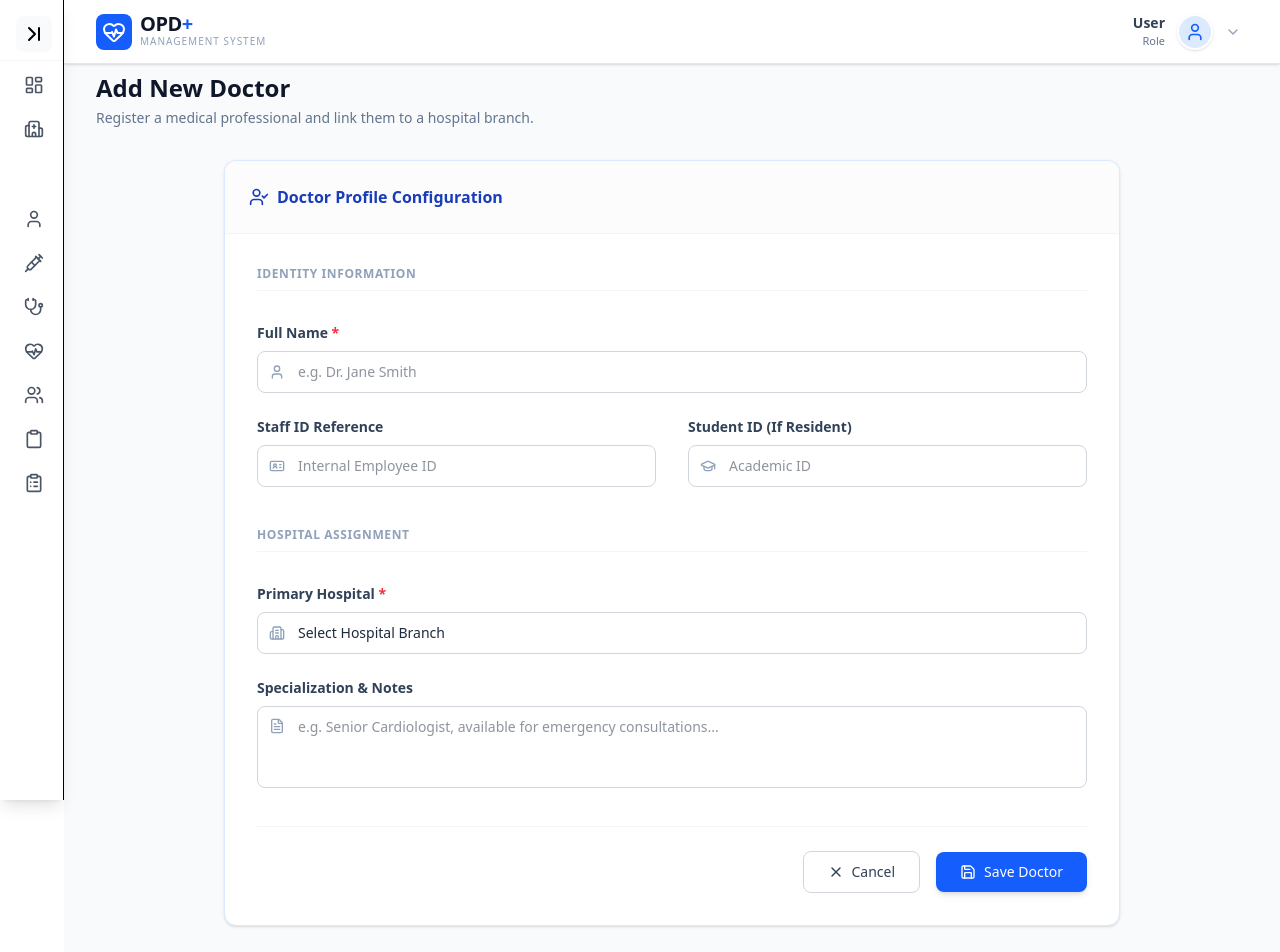
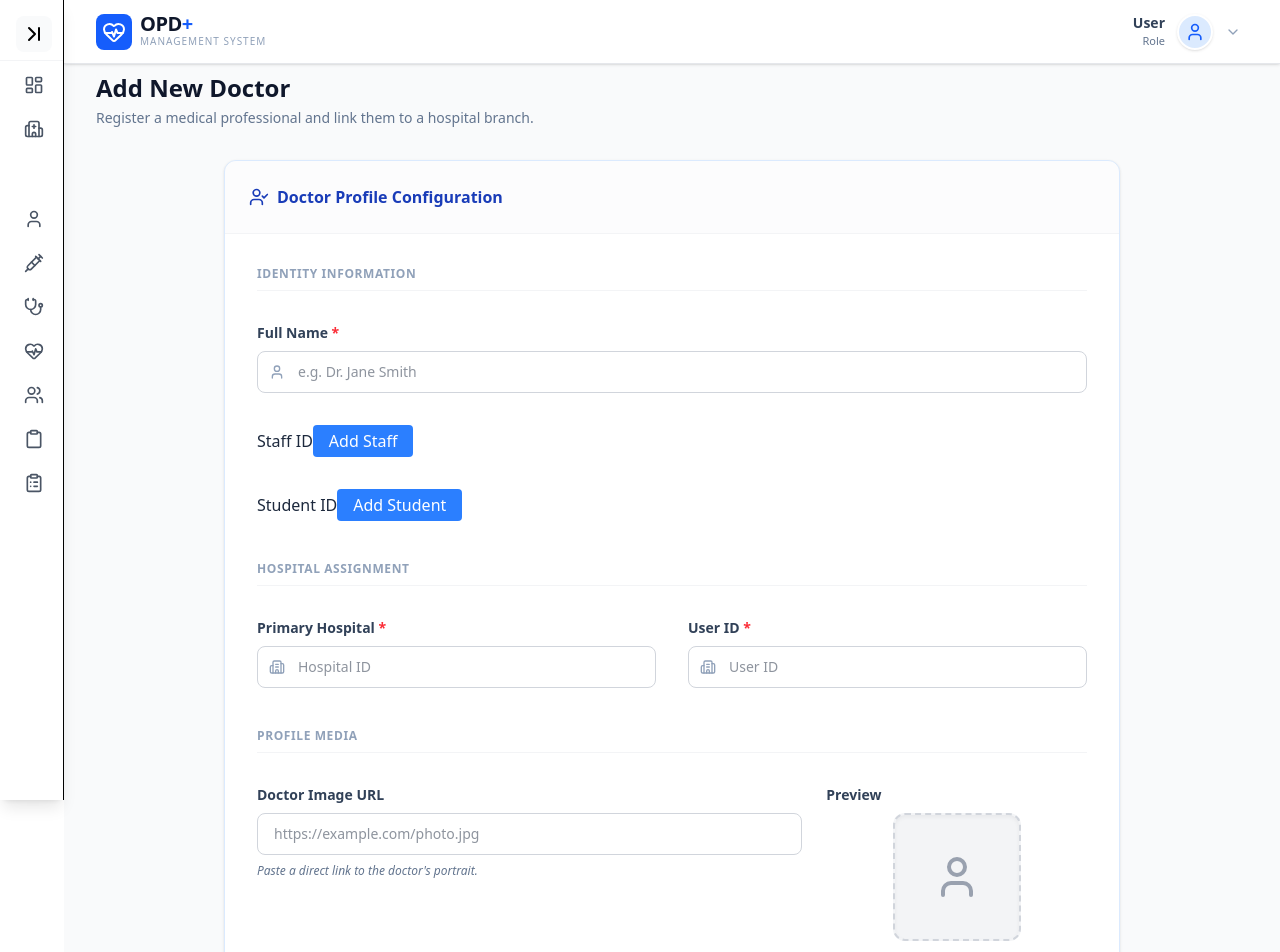
Before and after one commit to MohitSarayaDarshan/OPD-Frontend, a React (Vite) app: page /admin/addDoctor in a window 1280 px wide. Shown: the top 952 px of the page. Built offline with nearby package versions, Linux system fonts and the light colour scheme; some icons are missing.

Commit message:
frontend

```diff
--- a/src/App.jsx
+++ b/src/App.jsx
@@ -77,7 +77,7 @@ function App() {
                           <Route path="/admin/getAllDoctors" element={<DoctorMaster />} />
                           <Route path="/admin/getDoctor/:id" element={<DoctorDetails />} />
                           <Route path="/admin/addDoctor" element={<DoctorAdd />} />
-                          <Route path="/admin/editDoctor/:id" element={<DoctorDetails />} />
+                          <Route path="/admin/editDoctor/:id" element={<DoctorAdd />} />
                           <Route path="/admin/deleteDoctor/:id" element={<DoctorDetails />} />
 
                           <Route path="/admin/getAllStaffs" element={<StaffMaster />} />
--- a/src/components/DoctorAdd.jsx
+++ b/src/components/DoctorAdd.jsx
@@ -199,8 +199,8 @@
 
 // export default DoctorAdd
 
-import React, { useState, useContext } from 'react';
-import { useNavigate } from 'react-router-dom';
+import React, { useState, useContext, useEffect } from 'react';
+import { useNavigate, useParams } from 'react-router-dom';
 import { SidebarContext } from '../contexts/Sidebar';
 import {
   Save,
@@ -213,22 +213,134 @@ import {
   UserCheck
 } from 'lucide-react';
 
+
 const DoctorAdd = () => {
   const { expanded } = useContext(SidebarContext);
   const navigate = useNavigate();
-
+  const {id}=useParams()
   // --- Form State ---
   const [formData, setFormData] = useState({
-    DoctorID: 0, // Auto-generated
+     // Auto-generated
     DoctorName: '',
-    StaffID: '',  // Linked Staff reference
-    StudentID: '', // Linked Student reference (if applicable)
+    StaffID: [],  // Linked Staff reference
+    StudentID: [], // Linked Student reference (if applicable)
     HospitalID: '', // Parent Hospital
     Description: '',
     UserID: 1, // Logged-in User
-    Created: new Date().toISOString(),
-    Modified: new Date().toISOString()
+    Image:'',
+
+
   });
+
+
+
+  if(id){
+    useEffect(()=>{
+      fetch('http://localhost:3000/api/doctors/'+id)
+      .then((res)=>res.json())
+      .then((json)=>setFormData(json[0]))
+    },[])
+  }
+
+  const addStaff= () => {
+    setFormData({
+      ...formData,
+      StaffID: [...formData.StaffID, '']
+    });
+  };
+
+  const removeStaff = (index) => {
+    const updatedStaffs = formData.StaffID.filter((_, i) => i !== index);
+    setFormData({ ...formData, StaffID: updatedStaffs });
+  };
+
+  const handleStaffChange = (index, value) => {
+    const updatedStaffs = [...formData.StaffID];
+    updatedStaffs[index] = value;
+    setFormData({ ...formData, StaffID: updatedStaffs });
+  };
+
+  const addStudent=()=>{
+    setFormData({
+      ...formData,StudentID:[...formData.StudentID,'']
+    })
+  }
+
+  const removeStudent=(index)=>{
+    const updatedStudents=formData.StudentID.filter((_,i)=>i!==index)
+    setFormData({...formData,StudentID:updatedStudents})
+  }
+
+  const handleStudentChange=(index,value)=>{
+    const updatedStudents=[...formData.StudentID]
+    updatedStudents[index]=value
+    setFormData({...formData, StudentID:updatedStudents})
+  }
+
+  const handleSubmit = async (e) => {
+    e.preventDefault();
+    if (id) {
+      try {
+        const { Created, Modified, DoctorID, _id, ...updateData } = formData;
+        console.log("Submitting to MongoDB Schema:", updateData);
+        // Example API call:
+
+        const response = await fetch(
+          "http://localhost:3000/api/doctors/update/" + id,
+          {
+            method: "PUT",
+            headers: {
+              "Content-Type": "application/json",
+            },
+            body: JSON.stringify(updateData),
+          },
+        );
+
+        const result = await response.json();
+        console.log(result);
+        if (response.status == 201) {
+          alert(`OPD edited with id ${result.DoctorID}`);
+          navigate("/admin/getDoctor/" + id);
+        } else {
+          alert(`Error:${result.message}`);
+        }
+      } catch (error) {
+        console.error("Error editing Doctor:", error);
+        alert("Failed to save Doctor. Please check schema constraints.");
+      }
+    } else {
+      try {
+        console.log("Submitting to MongoDB Schema:", formData);
+        // Example API call:
+        const response = await fetch(
+          "http://localhost:3000/api/doctors/register",
+          {
+            method: "POST",
+            headers: {
+              "Content-Type": "application/json",
+            },
+            body: JSON.stringify(formData),
+          },
+        );
+
+        const result = await response.json();
+        console.log(result);
+        if (response.status == 201) {
+          alert(`Doctor added with id ${result.DoctorID}`);
+          navigate("/admin/getAllDoctors");
+        } else {
+          alert(`Error:${result.message}`);
+        }
+      } catch (error) {
+        console.error("Error saving Doctor:", error);
+        alert("Failed to save Doctor. Please check schema constraints.");
+      }
+    }
+  };
+
+
+  const handleCancel = () =>{ if(id){navigate('/admin/getDoctor/'+id)}else{navigate('/admin/getAllDoctors')}};
+
 
   // --- Handlers ---
   const handleChange = (e) => {
@@ -239,21 +351,7 @@ const DoctorAdd = () => {
     });
   };
 
-  const handleSubmit = async (e) => {
-    e.preventDefault();
-    try {
-      console.log("Submitting Doctor Data:", formData);
-      // Actual API logic goes here
-      navigate('/admin/getAllDoctors');
-    } catch (error) {
-      console.error('Error saving doctor:', error);
-      alert('Failed to save doctor details.');
-    }
-  };
 
-  const handleCancel = () => {
-    navigate('/admin/getAllDoctors');
-  };
 
   return (
     <div className={`min-h-screen bg-gray-50 text-slate-800 font-sans p-8 ${expanded ? "ml-64" : "ml-16"} transition-all duration-1000 animate-fade-in`}>
@@ -261,8 +359,8 @@ const DoctorAdd = () => {
       {/* --- Header --- */}
       <div className="flex justify-between items-center mb-8 animate-slide-down">
         <div>
-          <h1 className="text-2xl font-bold text-slate-900">Add New Doctor</h1>
-          <p className="text-sm text-slate-500 mt-1">Register a medical professional and link them to a hospital branch.</p>
+          <h1 className="text-2xl font-bold text-slate-900">{(id)?"Edit":"Add New"} Doctor</h1>
+          <p className="text-sm text-slate-500 mt-1">{id ? "Update": "Register"} a medical professional and link them to a hospital branch.</p>
         </div>
       </div>
 
@@ -299,36 +397,48 @@ const DoctorAdd = () => {
             </div>
 
             {/* Staff ID */}
-            <div>
-              <label className="block text-sm font-semibold text-slate-700 mb-2">Staff ID Reference</label>
-              <div className="relative">
-                <IdCard className="absolute left-3 top-1/2 -translate-y-1/2 w-4 h-4 text-slate-400" />
+
+
+      <div className='col-span-full'>
+        <label className="">Staff ID</label>
+        {formData.StaffID.map((staff, index) => (
+          <div key={index} className="flex gap-2 mt-2">
             <input
-                  type="text"
-                  name="StaffID"
-                  placeholder="Internal Employee ID"
-                  className="w-full pl-10 pr-4 py-2.5 bg-white border border-gray-300 rounded-lg text-sm focus:ring-2 focus:ring-blue-100 focus:border-blue-500 outline-none transition-all"
-                  value={formData.StaffID}
-                  onChange={handleChange}
+              type="number"
+              value={staff}
+              onChange={(e) => handleStaffChange(index, e.target.value)}
+              className="border p-2 flex-1"
+              placeholder="e.g. 101"
             />
+            <button type="button" onClick={() => removeStaff(index)} className="text-red-500">Remove</button>
           </div>
+        ))}
+        <button type="button" onClick={addStaff} className="mt-2 bg-blue-500 text-white px-4 py-1 rounded">
+         Add Staff
+        </button>
       </div>
 
         {/* Student ID */}
-            <div>
-              <label className="block text-sm font-semibold text-slate-700 mb-2">Student ID (If Resident)</label>
-              <div className="relative">
-                <GraduationCap className="absolute left-3 top-1/2 -translate-y-1/2 w-4 h-4 text-slate-400" />
+         <div className='col-span-full'>
+        <label className="">Student ID</label>
+        {formData.StudentID.map((student, index) => (
+          <div key={index} className="flex gap-2 mt-2">
             <input
-                  type="text"
-                  name="StudentID"
-                  placeholder="Academic ID"
-                  className="w-full pl-10 pr-4 py-2.5 bg-white border border-gray-300 rounded-lg text-sm focus:ring-2 focus:ring-blue-100 focus:border-blue-500 outline-none transition-all"
-                  value={formData.StudentID}
-                  onChange={handleChange}
+              type="number"
+              value={student}
+              onChange={(e) => handleStudentChange(index, e.target.value)}
+              className="border p-2 flex-1"
+              placeholder="e.g. 101"
             />
+            <button type="button" onClick={() => removeStudent(index)} className="text-red-500">Remove</button>
           </div>
+        ))}
+        <button type="button" onClick={addStudent} className="mt-2 bg-blue-500 text-white px-4 py-1 rounded">
+         Add Student
+        </button>
       </div>
+
+
 
             {/* ================= SECTION 2: ASSIGNMENT ================= */}
             <div className="col-span-full text-xs font-bold text-slate-400 uppercase tracking-wider mt-4 mb-2 border-b border-gray-100 pb-2">
@@ -336,22 +446,83 @@ const DoctorAdd = () => {
             </div>
 
             {/* Hospital Selection */}
-            <div className="col-span-full">
+            <div >
               <label className="block text-sm font-semibold text-slate-700 mb-2">Primary Hospital <span className="text-red-500">*</span></label>
               <div className="relative">
                 <Building2 className="absolute left-3 top-1/2 -translate-y-1/2 w-4 h-4 text-slate-400" />
-                <select
+                <input
+                  type='number'
                   name="HospitalID"
+                  placeholder='Hospital ID'
                   required
                   className="w-full pl-10 pr-4 py-2.5 bg-white border border-gray-300 rounded-lg text-sm focus:ring-2 focus:ring-blue-100 focus:border-blue-500 outline-none transition-all appearance-none"
                   value={formData.HospitalID}
                   onChange={handleChange}
-                >
-                  <option value="">Select Hospital Branch</option>
-                  {/* These would typically be mapped from an API call */}
-                  <option value="1">Main City Hospital</option>
-                  <option value="2">East Wing Clinic</option>
-                </select>
+                />
+
+              </div>
+            </div>
+
+            <div >
+              <label className="block text-sm font-semibold text-slate-700 mb-2">User ID <span className="text-red-500">*</span></label>
+              <div className="relative">
+                <Building2 className="absolute left-3 top-1/2 -translate-y-1/2 w-4 h-4 text-slate-400" />
+                <input
+                  type='number'
+                  name="UserID"
+                  placeholder='User ID'
+                  required
+                  className="w-full pl-10 pr-4 py-2.5 bg-white border border-gray-300 rounded-lg text-sm focus:ring-2 focus:ring-blue-100 focus:border-blue-500 outline-none transition-all appearance-none"
+                  value={formData.HospitalID}
+                  onChange={handleChange}
+                />
+
+              </div>
+            </div>
+
+            {/* ================= IMAGE SECTION ================= */}
+<div className="col-span-full text-xs font-bold text-slate-400 uppercase tracking-wider mt-4 mb-2 border-b border-gray-100 pb-2">
+  Profile Media
+</div>
+
+<div className="col-span-full grid grid-cols-1 md:grid-cols-3 gap-6 items-start">
+  {/* URL Input */}
+  <div className="md:col-span-2">
+    <label className="block text-sm font-semibold text-slate-700 mb-2">
+      Doctor Image URL
+    </label>
+    <div className="relative">
+      <input
+        type="text"
+        name="Image"
+        placeholder="https://example.com/photo.jpg"
+        className="w-full px-4 py-2.5 bg-white border border-gray-300 rounded-lg text-sm focus:ring-2 focus:ring-blue-100 focus:border-blue-500 outline-none transition-all"
+        value={formData.Image}
+        onChange={handleChange}
+      />
+    </div>
+    <p className="text-xs text-slate-500 mt-2 italic">Paste a direct link to the doctor's portrait.</p>
+  </div>
+
+  {/* Image Preview Box */}
+  <div className="flex flex-col items-center justify-center">
+    <label className="block text-sm font-semibold text-slate-700 mb-2 w-full text-center md:text-left">
+      Preview
+    </label>
+    <div className="w-32 h-32 rounded-xl border-2 border-dashed border-gray-300 bg-gray-100 flex items-center justify-center overflow-hidden shadow-inner">
+      {formData.Image ? (
+        <img
+          src={formData.Image}
+          alt="Preview"
+          className="w-full h-full object-cover"
+          onError={(e) => {
+            e.target.src = 'https://via.placeholder.com/150?text=Invalid+URL';
+          }}
+        />
+      ) : (
+        <User className="w-12 h-12 text-gray-400" />
+      )}
+    </div>
   </div>
 </div>
 
```
Lines whose indentation alone changed are shown as unchanged.
